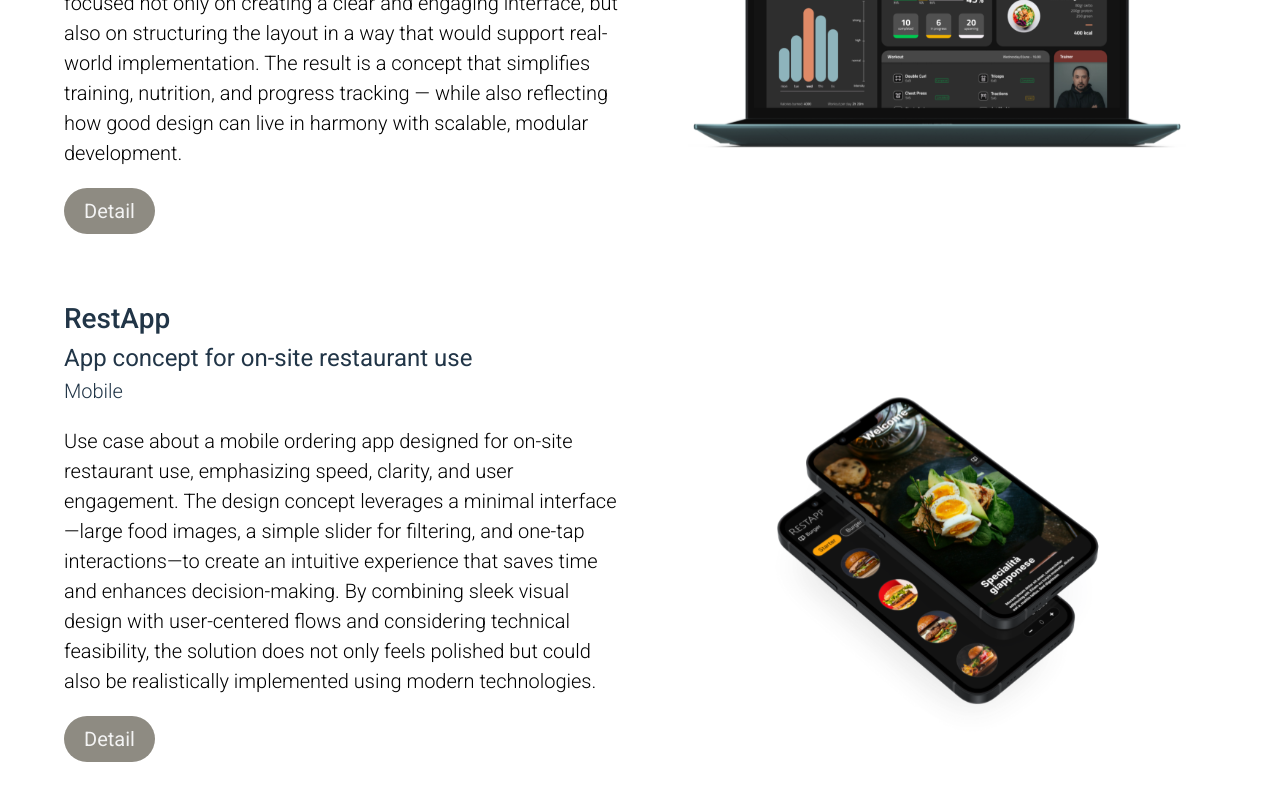
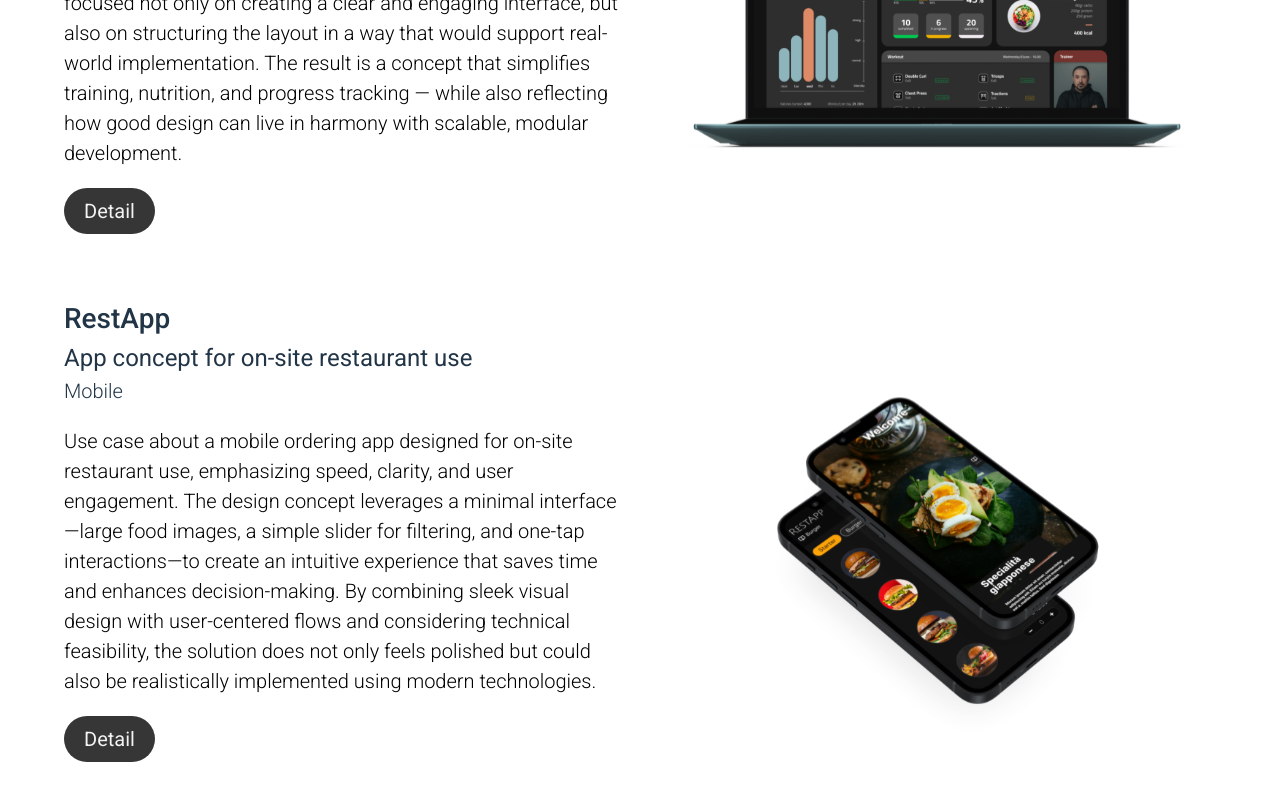
Before and after one commit to b82/b82.github.io, a React (Vite) app: page /works in a window 1280 px wide. Shown: the part 580-1380 px from the top of the page. Built offline with nearby package versions, Linux system fonts and the light colour scheme.

Commit message:
minor fix

```diff
--- a/src/App.css
+++ b/src/App.css
@@ -93,8 +93,49 @@
   color: #8e8b82;
 }
 
+.text-white {
+  color: #f3f3f3;
+}
+
+.white-bg {
+  background-color: #f3f3f3;
+}
+
+.black-text {
+  color: #181818;
+}
+
 .black {
   background-color: #181818;
+}
+
+/* Debug styles to test font weights */
+.font-thin {
+  font-weight: 100;
+}
+.font-extralight {
+  font-weight: 200;
+}
+.font-light {
+  font-weight: 300;
+}
+.font-regular {
+  font-weight: 400;
+}
+.font-medium {
+  font-weight: 500;
+}
+.font-semibold {
+  font-weight: 600;
+}
+.font-bold {
+  font-weight: 700;
+}
+.font-extrabold {
+  font-weight: 800;
+}
+.font-black {
+  font-weight: 900;
 }
 
 .expertise-box {
--- a/src/index.css
+++ b/src/index.css
@@ -50,39 +50,6 @@
   }
 }
 
-/* Debug styles to test font weights */
-.font-thin {
-  font-weight: 100;
-}
-.font-extralight {
-  font-weight: 200;
-}
-.font-light {
-  font-weight: 300;
-}
-.font-regular {
-  font-weight: 400;
-}
-.font-medium {
-  font-weight: 500;
-}
-.font-semibold {
-  font-weight: 600;
-}
-.font-bold {
-  font-weight: 700;
-}
-.font-extrabold {
-  font-weight: 800;
-}
-.font-black {
-  font-weight: 900;
-}
-
-.text-white {
-  color: #f3f3f3;
-}
-
 @media (prefers-color-scheme: light) {
   :root {
     color: #213547;
--- a/src/pages/Works.tsx
+++ b/src/pages/Works.tsx
@@ -21,7 +21,7 @@
                         As a UX/UI designer with a strong background in coding, I focused not only on creating a clear and engaging interface, but also on structuring the layout in a way that would support real-world implementation.
                         The result is a concept that simplifies training, nutrition, and progress tracking — while also reflecting how good design can live in harmony with scalable, modular development.
                     </p>
-                    <Link to="/works/dailycoach" className="mt-5 text-[20px] font-regular text-blue-600 hover:underline mb-8 inline-block light-grey text-white rounded-full px-5 py-2">Detail</Link>
+                    <Link to="/works/dailycoach" className="mt-5 text-[20px] font-regular text-blue-600 hover:underline mb-8 inline-block dark-grey text-white rounded-full px-5 py-2">Detail</Link>
                 </article>
                 <article className="md:col-span-1 flex justify-end">
                     <img src="/web.svg" alt="DailyCoach" />
@@ -37,7 +37,7 @@
                         By combining sleek visual design with user-centered flows and considering technical feasibility, the solution does not only feels polished but could also be realistically
                         implemented using modern technologies.
                     </p>
-                    <Link to="/works/restapp" className="mt-5 text-[20px] font-regular text-blue-600 hover:underline mb-8 inline-block light-grey text-white rounded-full px-5 py-2">Detail</Link>
+                    <Link to="/works/restapp" className="mt-5 text-[20px] font-regular text-blue-600 hover:underline mb-8 inline-block dark-grey text-white rounded-full px-5 py-2">Detail</Link>
                 </article>
                 <article className="md:col-span-1 flex justify-end">
                     <img src="/mobile.svg" alt="RestApp" />
```
Also changed, not shown: src/pages/RestAppDetail.tsx (+0 -7 lines).
